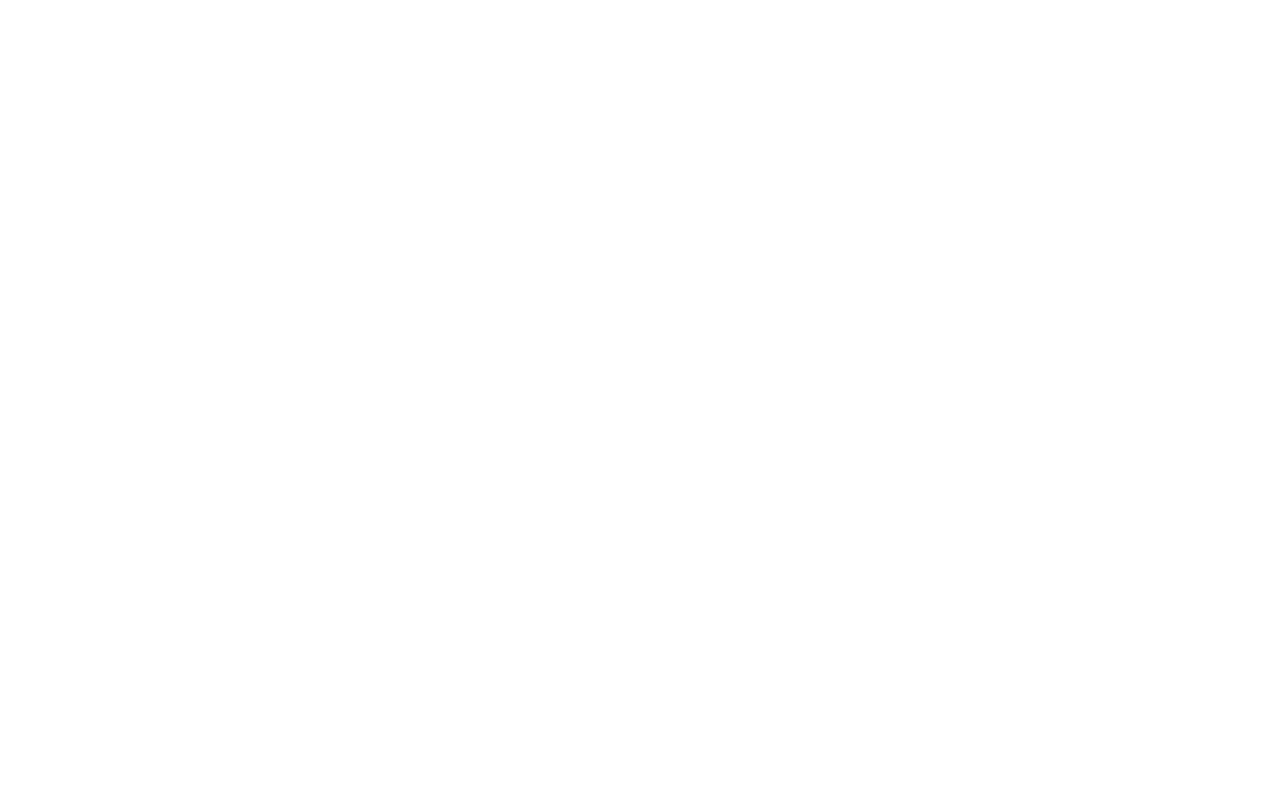
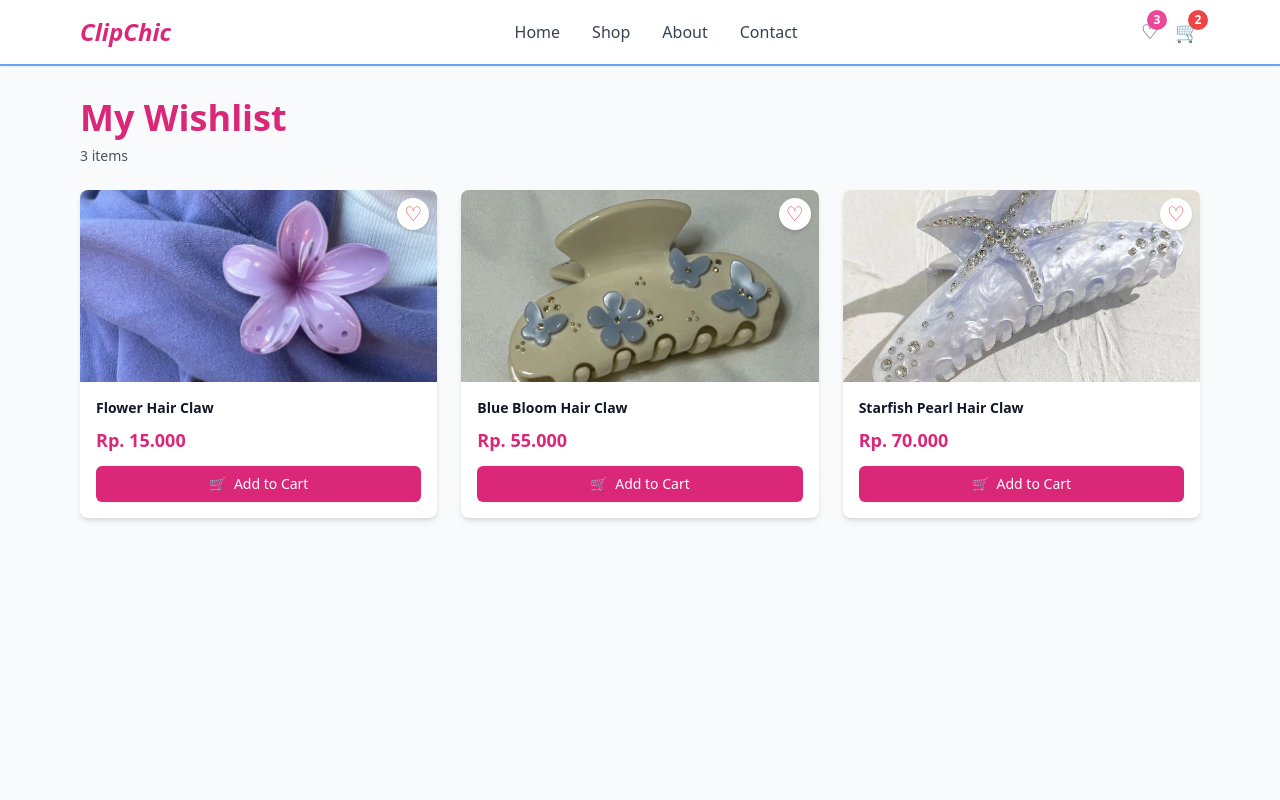
Before and after one commit to oktiarazzahra/clip, a Vue app: page /wishlist in a window 1280 px wide. Before the commit this address had no page. Shown: the top 800 px of the page. Built offline with nearby package versions, Linux system fonts and the light colour scheme.

Commit message:
feat: Implement Wishlist feature with routing and components

```diff
--- a/src/components/Header/Navigation.vue
+++ b/src/components/Header/Navigation.vue
@@ -35,7 +35,18 @@
       </div>
 
       <div class="flex space-x-4">
-        <button class="text-gray-700 hover:text-pink-600 text-xl transition">♡</button>
+        <router-link
+          to="/wishlist"
+          class="text-gray-700 hover:text-pink-600 text-xl relative transition"
+        >
+          ♡
+          <span
+            v-if="wishlistCount > 0"
+            class="absolute -top-2 -right-2 bg-pink-500 text-white text-xs w-5 h-5 rounded-full flex items-center justify-center font-bold"
+          >
+            {{ wishlistCount }}
+          </span>
+        </router-link>
         <button class="text-gray-700 hover:text-pink-600 text-xl relative transition">
           🛒
           <span class="absolute -top-2 -right-2 bg-red-500 text-white text-xs w-5 h-5 rounded-full flex items-center justify-center font-bold">2</span>
@@ -46,9 +57,13 @@
 </template>
 
 <script setup>
+import { ref } from 'vue'
 import { useRoute } from 'vue-router'
 
 const route = useRoute()
+
+// Wishlist counter - nanti bisa pakai state management (Vuex/Pinia)
+const wishlistCount = ref(3)
 
 const isActive = (path) => {
   return route.path === path
--- /dev/null
+++ b/src/components/Wishlist/WishlistGrid.vue
@@ -0,0 +1,39 @@
+<template>
+  <div>
+    <div class="grid grid-cols-1 sm:grid-cols-2 lg:grid-cols-3 gap-6">
+      <WishlistProductCard
+        v-for="product in products"
+        :key="product.id"
+        :product="product"
+        @remove="handleRemove"
+        @add-to-cart="handleAddToCart"
+        @click="handleProductClick"
+      />
+    </div>
+  </div>
+</template>
+
+<script setup>
+import WishlistProductCard from './WishlistProductCard.vue'
+
+defineProps({
+  products: {
+    type: Array,
+    required: true
+  }
+})
+
+const emit = defineEmits(['remove', 'add-to-cart', 'product-click'])
+
+const handleRemove = (productId) => {
+  emit('remove', productId)
+}
+
+const handleAddToCart = (product) => {
+  emit('add-to-cart', product)
+}
+
+const handleProductClick = (product) => {
+  emit('product-click', product)
+}
+</script>
--- /dev/null
+++ b/src/components/Wishlist/WishlistHeader.vue
@@ -0,0 +1,15 @@
+<template>
+  <div class="mb-6">
+    <h1 class="text-3xl md:text-4xl font-bold text-pink-600 mb-2">My Wishlist</h1>
+    <p class="text-gray-600 text-sm">{{ itemCount }} items</p>
+  </div>
+</template>
+
+<script setup>
+defineProps({
+  itemCount: {
+    type: Number,
+    default: 0
+  }
+})
+</script>
--- /dev/null
+++ b/src/components/Wishlist/WishlistProductCard.vue
@@ -0,0 +1,62 @@
+<template>
+  <div class="bg-white rounded-lg overflow-hidden shadow-md hover:shadow-lg transition group relative">
+    <!-- Remove Button -->
+    <button
+      @click="handleRemove"
+      class="absolute top-2 right-2 z-10 bg-white rounded-full w-8 h-8 flex items-center justify-center shadow-md hover:bg-pink-50 transition group"
+    >
+      <span class="text-red-500 text-xl">♡</span>
+    </button>
+
+    <!-- Image -->
+    <div class="bg-gray-200 h-48 overflow-hidden flex items-center justify-center cursor-pointer" @click="handleClick">
+      <img
+        :src="product.image"
+        :alt="product.name"
+        class="w-full h-full object-cover group-hover:scale-110 transition-transform duration-300"
+      />
+    </div>
+
+    <!-- Info -->
+    <div class="p-4">
+      <h4 class="font-bold text-gray-900 mb-2 text-sm">{{ product.name }}</h4>
+      <p class="text-pink-600 font-bold text-lg mb-3">Rp. {{ formatPrice(product.price) }}</p>
+
+      <!-- Add to Cart Button -->
+      <button
+        @click="handleAddToCart"
+        class="w-full bg-pink-600 text-white py-2 rounded-md hover:bg-pink-700 transition flex items-center justify-center gap-2 text-sm font-medium"
+      >
+        <span>🛒</span>
+        <span>Add to Cart</span>
+      </button>
+    </div>
+  </div>
+</template>
+
+<script setup>
+const props = defineProps({
+  product: {
+    type: Object,
+    required: true
+  }
+})
+
+const emit = defineEmits(['remove', 'add-to-cart', 'click'])
+
+const handleRemove = () => {
+  emit('remove', props.product.id)
+}
+
+const handleAddToCart = () => {
+  emit('add-to-cart', props.product)
+}
+
+const handleClick = () => {
+  emit('click', props.product)
+}
+
+const formatPrice = (price) => {
+  return price.toString().replace(/\B(?=(\d{3})+(?!\d))/g, '.')
+}
+</script>
--- a/src/router/index.js
+++ b/src/router/index.js
@@ -3,12 +3,14 @@
 import Shop from '@/views/Shop.vue'
 import About from '@/views/About.vue'
 import Contact from '@/views/Contact.vue'
+import Wishlist from '@/views/Wishlist.vue'
 
 const routes = [
   { path: '/', component: Home },
   { path: '/shop', component: Shop },
   { path: '/about', component: About },
-  { path: '/contact', component: Contact }
+  { path: '/contact', component: Contact },
+  { path: '/wishlist', component: Wishlist }
 ]
 
 const router = createRouter({
--- a/src/views/Shop.vue
+++ b/src/views/Shop.vue
@@ -13,7 +13,17 @@
         </div>
 
         <div class="flex space-x-4">
-          <button class="text-gray-700 hover:text-pink-600 text-xl transition">♡</button>
+          <router-link
+            to="/wishlist"
+            class="text-gray-700 hover:text-pink-600 text-xl relative transition"
+          >
+            ♡
+            <span
+              class="absolute -top-2 -right-2 bg-pink-500 text-white text-xs w-5 h-5 rounded-full flex items-center justify-center font-bold"
+            >
+              3
+            </span>
+          </router-link>
           <button class="text-gray-700 hover:text-pink-600 text-xl relative transition">
             🛒
             <span class="absolute -top-2 -right-2 bg-red-500 text-white text-xs w-5 h-5 rounded-full flex items-center justify-center font-bold">2</span>
--- /dev/null
+++ b/src/views/Wishlist.vue
@@ -0,0 +1,79 @@
+<template>
+  <div class="min-h-screen bg-white">
+    <Navigation />
+
+    <div class="bg-gray-50 min-h-screen">
+      <div class="max-w-6xl mx-auto px-4 py-8">
+        <WishlistHeader :itemCount="wishlistItems.length" />
+
+        <div v-if="wishlistItems.length === 0" class="text-center py-16">
+          <div class="text-6xl mb-4">♡</div>
+          <h2 class="text-2xl font-bold text-gray-800 mb-2">Your Wishlist is Empty</h2>
+          <p class="text-gray-600 mb-6">Add items you love to your wishlist!</p>
+          <router-link
+            to="/shop"
+            class="inline-block bg-pink-600 text-white px-6 py-3 rounded-md hover:bg-pink-700 transition font-medium"
+          >
+            Start Shopping
+          </router-link>
+        </div>
+
+        <WishlistGrid
+          v-else
+          :products="wishlistItems"
+          @remove="removeFromWishlist"
+          @add-to-cart="addToCart"
+          @product-click="handleProductClick"
+        />
+      </div>
+    </div>
+
+    <Footer />
+  </div>
+</template>
+
+<script setup>
+import { ref } from 'vue'
+import Navigation from '@/components/Header/Navigation.vue'
+import Footer from '@/components/Footer/Footer.vue'
+import WishlistHeader from '@/components/Wishlist/WishlistHeader.vue'
+import WishlistGrid from '@/components/Wishlist/WishlistGrid.vue'
+
+// Sample data - nanti bisa diganti dengan state management (Vuex/Pinia)
+const wishlistItems = ref([
+  {
+    id: 1,
+    name: 'Flower Hair Claw',
+    price: 15000,
+    image: '/images/flower.jpg'
+  },
+  {
+    id: 2,
+    name: 'Blue Bloom Hair Claw',
+    price: 55000,
+    image: '/images/blue-bloom.jpg'
+  },
+  {
+    id: 3,
+    name: 'Starfish Pearl Hair Claw',
+    price: 70000,
+    image: '/images/starfish.jpg'
+  }
+])
+
+const removeFromWishlist = (productId) => {
+  wishlistItems.value = wishlistItems.value.filter(item => item.id !== productId)
+  console.log('Removed from wishlist:', productId)
+}
+
+const addToCart = (product) => {
+  console.log('Added to cart:', product)
+  // Implementasi add to cart logic
+  alert(`${product.name} added to cart!`)
+}
+
+const handleProductClick = (product) => {
+  console.log('Product clicked:', product)
+  // Bisa navigate ke detail page
+}
+</script>
```
